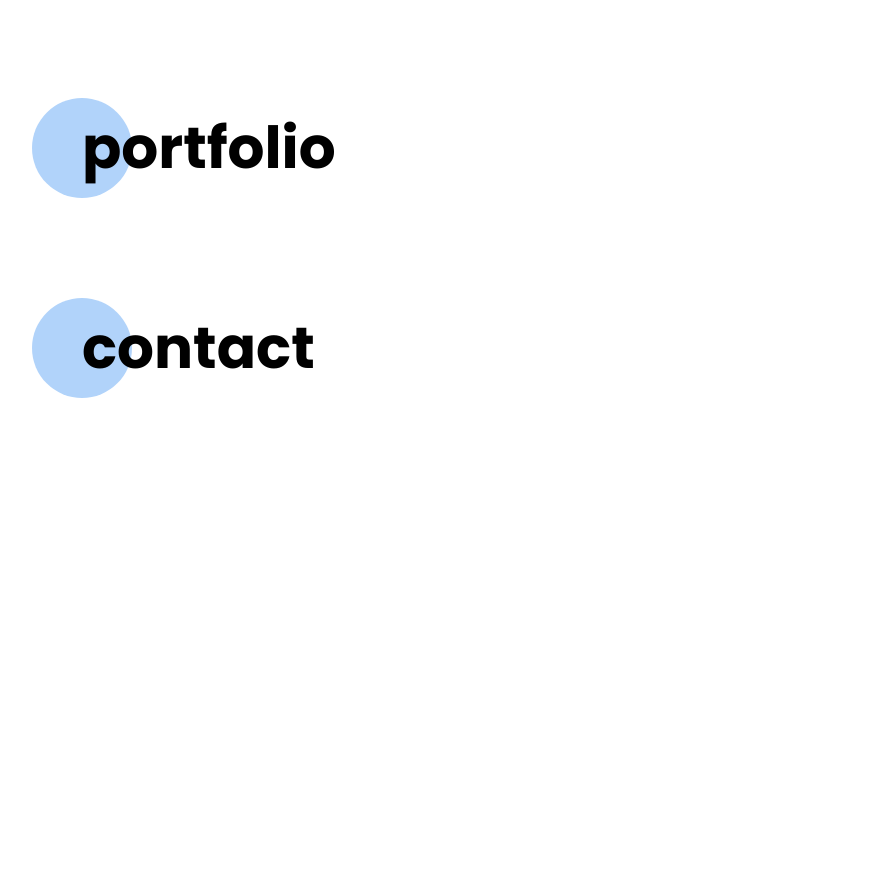
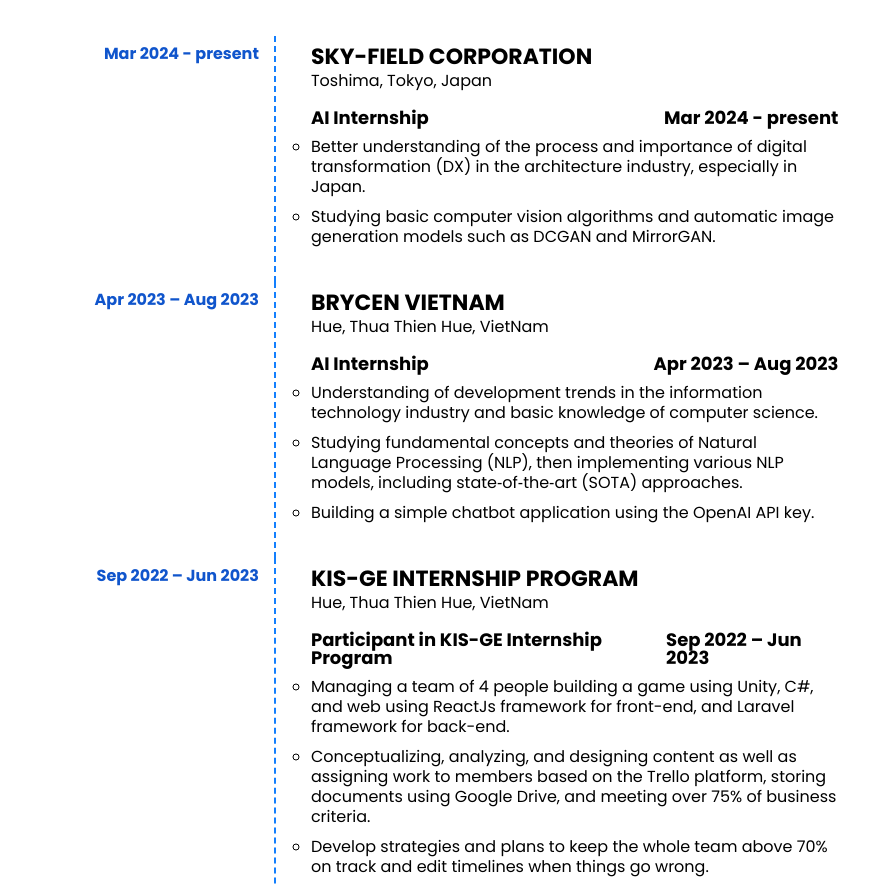
Before and after one commit to baco0611/personal_website, a React (Vite) app: page / in a window 1280 px wide. Shown: the part 1903-2790 px from the top of the page, without its empty margins (320-1189 px from the left). Before the commit the page ends 2339 px from the top, so only its background shows below. Built offline with nearby package versions, Linux system fonts and the light colour scheme.

Commit message:
[CREATE] Create experience section use object like json file to load data

```diff
--- a/src/views/Experience/Experience.jsx
+++ b/src/views/Experience/Experience.jsx
@@ -1,12 +1,123 @@
 import React from 'react'
+import "./Experience.scss"
+import { child } from 'fontawesome'
 
 export default function Experience() {
+    const experience = [
+        {
+            time: "Mar 2024 - present",
+            company_name: "Sky-field Corporation",
+            location: "Toshima, Tokyo, Japan",
+            position: [
+                {
+                    position: "AI Internship",
+                    time: "Mar 2024 - present",
+                    content: [
+                        "Better understanding of the process and importance of digital transformation (DX) in the architecture industry, especially in Japan.",
+                        "Studying basic computer vision algorithms and automatic image generation models such as DCGAN and MirrorGAN."
+                    ]
+                }
+            ]
+        },
+        {
+            time: "Apr 2023 – Aug 2023",
+            company_name: "BRYCEN VIETNAM",
+            location: "Hue, Thua Thien Hue, VietNam",
+            position: [
+                {
+                    position: "AI Internship",
+                    time: "Apr 2023 – Aug 2023",
+                    content: [
+                        "Understanding of development trends in the information technology industry and basic knowledge of computer science.",
+                        "Studying fundamental concepts and theories of Natural Language Processing (NLP), then implementing various NLP models, including state‑of‑the‑art (SOTA) approaches.",
+                        "Building a simple chatbot application using the OpenAI API key."
+                    ]
+                }
+            ]
+        },
+        {
+            time: "Sep 2022 – Jun 2023",
+            company_name: "KIS-GE INTERNSHIP PROGRAM",
+            location: "Hue, Thua Thien Hue, VietNam",
+            position: [
+                {
+                    position: "Participant in KIS-GE Internship Program",
+                    time: "Sep 2022 – Jun 2023",
+                    content: [
+                        "Managing a team of 4 people building a game using Unity, C#, and web using ReactJs framework for front-end, and Laravel framework for back-end.",
+                        "Conceptualizing, analyzing, and designing content as well as assigning work to members based on the Trello platform, storing documents using Google Drive, and meeting over 75% of business criteria.",
+                        "Develop strategies and plans to keep the whole team above 70% on track and edit timelines when things go wrong.",
+                        "Programming a website for a project that uses the ReactJs framework and connects to the backend via an API."
+                    ]
+                },
+                {
+                    position: "Participant in KIS-GE Internship Program",
+                    time: "Sep 2022 – Jun 2023",
+                    content: [
+                        "Japanese - Vietnamese interpretation at meetings, classes, and at exchange programs between schools, and companies with students.",
+                        "Managing, submitting ideas, tracking, and monitoring work structure and progress.",
+                        "Providing project reports, offering solutions, and coordinating to resolve issues that may arise during product development."
+                    ]
+                }
+            ]
+        },
+        {
+            time: "May 2022 – Sep 2022",
+            company_name: "HUE UNIVERSITY OF SCIENCES",
+            location: "Hue, Thua Thien Hue, VietNam",
+            position: [
+                {
+                    position: "Participant at Central Programming League",
+                    time: "May 2022 – Sep 2022",
+                    content: [
+                        "Studying and analyzing algorithms (greedy, recursion, etc.) to solve problems in ACM-ICPC competitions.",
+                        "Solving practice problems and supporting other members in the process of finding the best solution.",
+                        "Top 10 Final Competition \"Central Programming League - Hue 2022\""
+                    ]
+                }
+            ]
+        },
+    ]
+
+
     return (
         <div className='section' id='experience'>
             <div className='section-title'>
                 <div className='background'></div>
                 <h1>experience</h1>
             </div>
+            <div className='experience-content'>
+            {
+                experience.map((company, index) => {
+                    return (
+                        <div className='block' key={index}>
+                            <div className='time'>{company.time}</div>
+                            <div className='content'>
+                                <h1>{company.company_name}</h1>
+                                <p>{company.location}</p>
+
+                                {
+                                    company.position.map((position, index) =>
+                                        <div className='position' key={index}>
+                                            <div className='title'>
+                                                <h2>{position.position}</h2>
+                                                <h2>{position.time}</h2>
+                                            </div>
+                                            <ul>
+                                                {position.content.map((content, index) =>
+                                                    <li key={index}>{content}</li>
+                                                )}
+                                            </ul>
+                                        </div>
+                                    )
+                                }
+                            </div>
+                        </div>
+                    )
+                })
+            }
+
+            </div>
         </div>
     )
 }
--- /dev/null
+++ b/src/views/Experience/Experience.scss
@@ -0,0 +1,64 @@
+@import "../../variable.scss";
+
+.experience-content .block {
+    display: flex;
+    align-items: flex-start;
+    justify-content: space-between;
+
+    .time {
+        width: 30%;
+        font-weight: 700;
+        color: $primary-color;
+        font-size: 16px;
+        text-align: right;
+        padding-right: 15px;
+        padding-top: 10px;
+    }
+
+    .content {
+        width: 70%;
+        padding-left: 35px;
+        border-left: 2px dashed $highlight-color;
+        padding-bottom: 10px;
+        padding-top: 10px;
+
+        .position {
+            padding-bottom: 15px;
+
+            .title{
+                display: flex;
+                align-items: center;
+                justify-content: space-between;
+
+                padding-bottom: 10px;
+            }
+        }
+
+        h1 {
+            font-size: 22px;
+            text-transform: uppercase;
+            padding-bottom: 5px;
+        }
+
+        p {
+            font-size: 16px;
+            padding-bottom: 20px;
+        }
+
+        h2 {
+            font-size: 18px;
+        }
+
+        ul {
+            width: 100%;
+        }
+
+        li {
+            list-style: circle;
+            width: 100%;
+            font-size: 16px;
+            line-height: 20px;
+            padding-bottom: 10px;
+        }
+    }
+}
```
